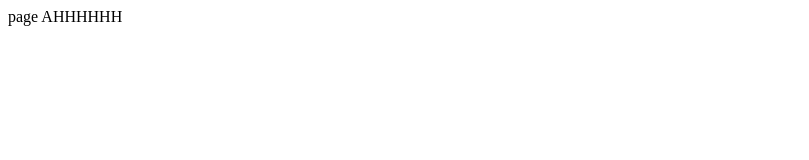
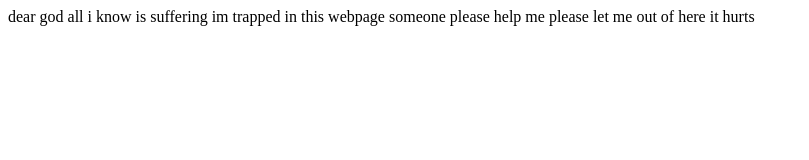
Before and after one commit to Chesh-WF/outdated-calendar-page, a plain HTML site: page index.html in a window 1280 px wide. Shown: the whole page, without its empty margins (0-809 px from the left). Drawn offline with Linux system fonts and the light colour scheme.

Commit message:
putting some nice little placeholder content

```diff
--- a/index.html
+++ b/index.html
@@ -1,6 +1,13 @@
 <html>
-<head>page</head>
-<body>
-AHHHHHH
-</body
+    <head>
+        <meta charset="utf-8">
+        <title>please help</title>
+    </head>
+
+    <body>
+        <p>
+            dear god all i know is suffering im trapped in this webpage
+            someone please help me please let me out of here it hurts
+        </p>
+    </body>
 </html>
```
Also changed, not shown: 1 other file.
